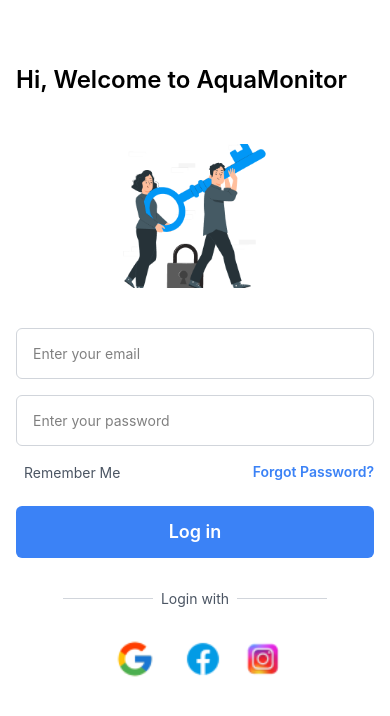
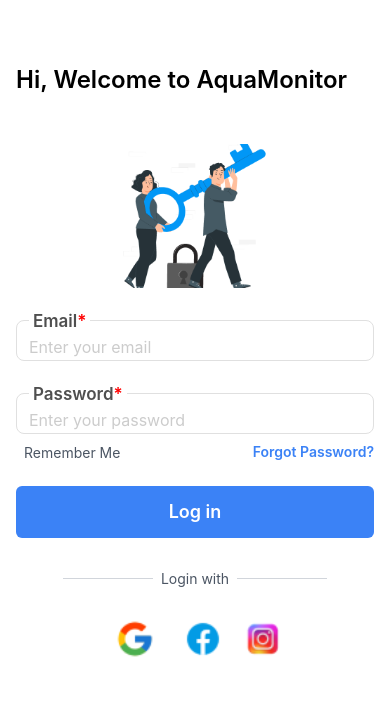
Before and after one commit to qureshikaif/aquamonitor-task, a React Native app: screen /Login in a window 390 px wide. Shown: the top 716 px of the page. Built offline with nearby package versions, Linux system fonts and the light colour scheme.

Commit message:
feat: added custom text input component for login fields

```diff
--- /dev/null
+++ b/src/components/CustomTextInput.tsx
@@ -0,0 +1,71 @@
+import React from 'react';
+import {View, Text, TextInput, StyleSheet} from 'react-native';
+
+type CustomTextInputProps = {
+  label: string;
+  required?: boolean;
+  placeholder: string;
+  secureTextEntry?: boolean;
+};
+
+const CustomTextInput = ({
+  label,
+  placeholder,
+  secureTextEntry,
+}: CustomTextInputProps) => {
+  return (
+    <View style={styles.container}>
+      <View style={styles.inputContainer}>
+        <View style={styles.labelContainer}>
+          <Text style={styles.label}>
+            {label}
+            <Text style={styles.required}>*</Text>
+          </Text>
+        </View>
+        <TextInput
+          style={styles.input}
+          placeholder={placeholder}
+          secureTextEntry={secureTextEntry}
+          placeholderTextColor="#CCCCCC"
+        />
+      </View>
+    </View>
+  );
+};
+
+const styles = StyleSheet.create({
+  container: {
+    margin: 0,
+  },
+  inputContainer: {
+    position: 'relative',
+    borderWidth: 1,
+    borderColor: '#E0E0E0',
+    borderRadius: 8,
+    paddingTop: 8,
+    paddingHorizontal: 12,
+    paddingBottom: 3,
+  },
+  labelContainer: {
+    position: 'absolute',
+    top: -10,
+    left: 12,
+    backgroundColor: '#FFFFFF',
+    paddingHorizontal: 4,
+  },
+  label: {
+    color: '#4F4F4F',
+    fontSize: 17,
+    fontWeight: '600',
+  },
+  required: {
+    color: '#FF0000',
+  },
+  input: {
+    fontSize: 16,
+    color: '#000000',
+    paddingTop: 8,
+  },
+});
+
+export default CustomTextInput;
--- a/src/screens/Onboarding/Login.tsx
+++ b/src/screens/Onboarding/Login.tsx
@@ -1,7 +1,7 @@
-import {View, Text, Image, Pressable, TextInput} from 'react-native';
-import React from 'react';
+import {View, Text, Image, Pressable} from 'react-native';
 import {NavigationProp, useNavigation} from '@react-navigation/native';
 import {OnboardingType} from '../../navigation/types/OnboardingType';
+import CustomTextInput from '../../components/CustomTextInput';
 
 const LoginImage = require('../../assets/images/login.png');
 
@@ -13,16 +13,12 @@
         Hi, Welcome to AquaMonitor
       </Text>
       <Image source={LoginImage} className="mx-auto mb-8 w-36 h-36" />
-      <TextInput
-        className="border border-gray-300 rounded-md p-4 my-2 text-black"
-        placeholder="Enter your email"
-        placeholderTextColor={'gray'}
-      />
-      <TextInput
-        className="border border-gray-300 rounded-md p-4 my-2 text-black"
+      <CustomTextInput label="Email" placeholder="Enter your email" />
+      <View className="h-8" />
+      <CustomTextInput
+        label="Password"
         placeholder="Enter your password"
-        placeholderTextColor={'gray'}
-        secureTextEntry={true}
+        secureTextEntry
       />
       <View className="flex flex-row justify-between my-2">
         <View className="flex flex-row items-center">
```
